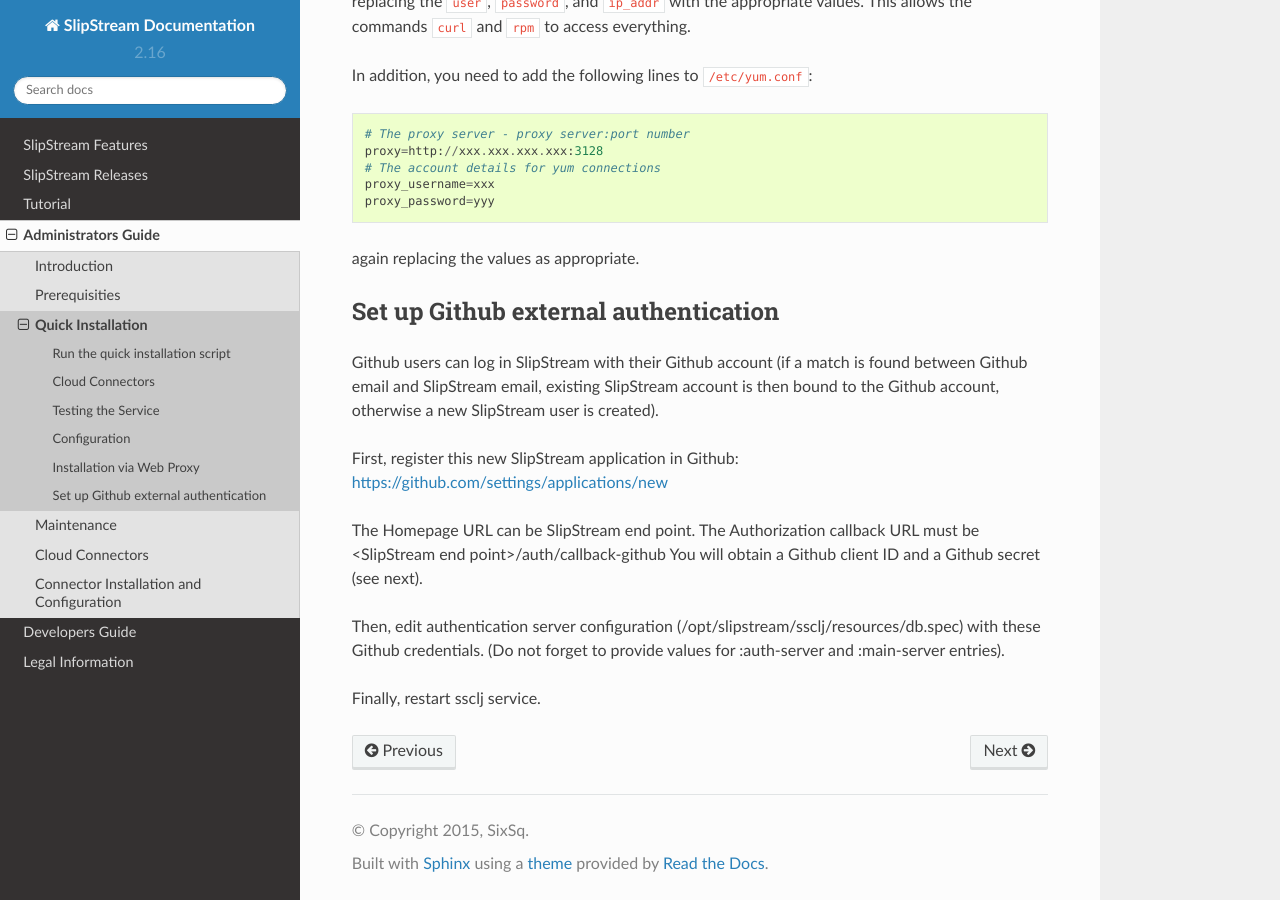
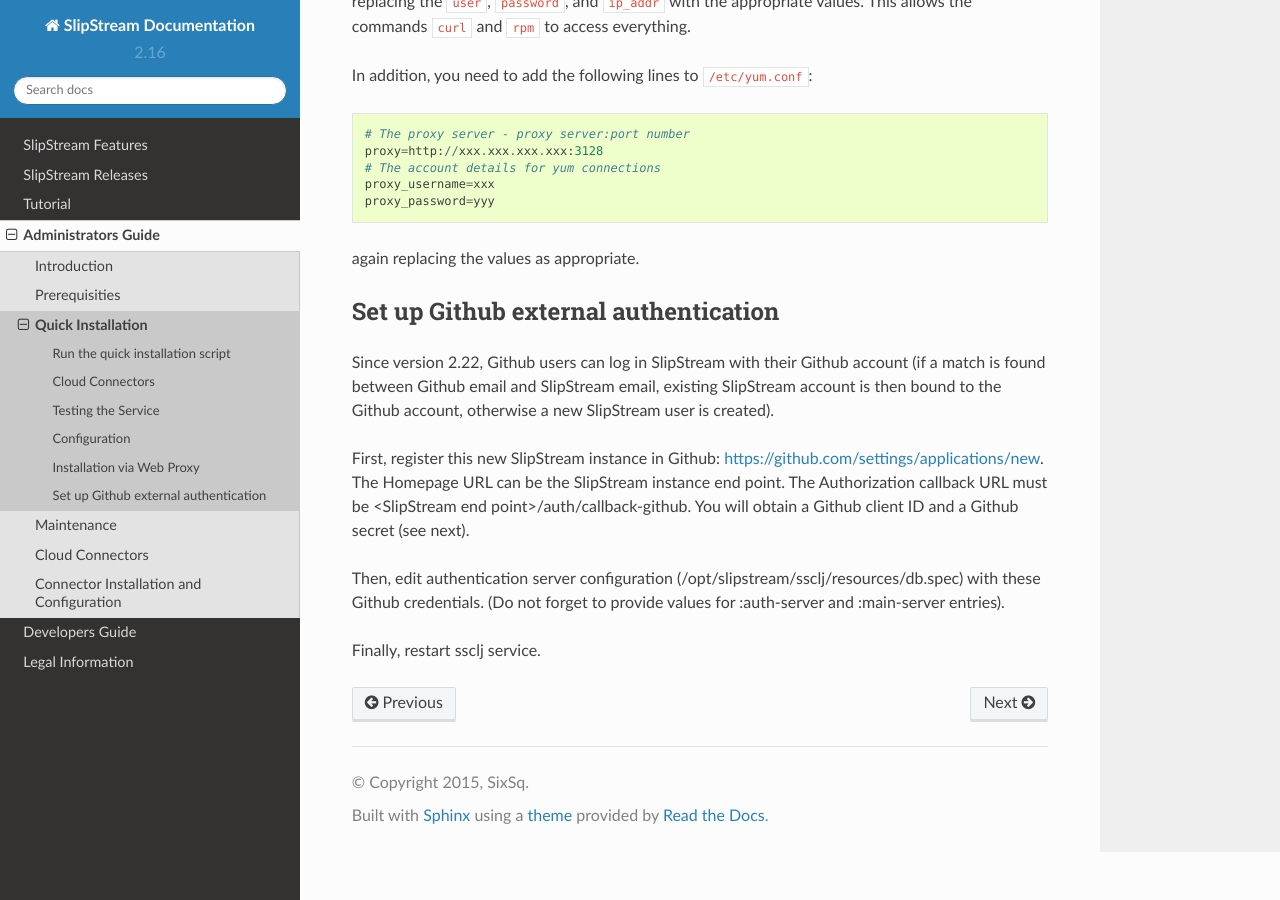
Before and after one commit to slipstream/SlipStreamDocumentation, a Sphinx documentation site: the page built from docs/administrator_guide/quick_installation.rst, in a window 1280 px wide and 900 px high, scrolled down 3172 px. Built offline with Sphinx 7.4.7 and the Read the Docs theme 2.0.0, drawn with Linux system fonts in a browser that asks for light colours.

Commit message:
Integrate remarks

```diff
--- a/docs/administrator_guide/quick_installation.rst
+++ b/docs/administrator_guide/quick_installation.rst
@@ -148,12 +148,11 @@
 Set up Github external authentication
 -------------------------------------
 
-Github users can log in SlipStream with their Github account (if a match is found between Github email and SlipStream email, existing SlipStream account is then bound to the Github account, otherwise a new SlipStream user is created).
+Since version 2.22, Github users can log in SlipStream with their Github account (if a match is found between Github email and SlipStream email, existing SlipStream account is then bound to the Github account, otherwise a new SlipStream user is created).
 
-First, register this new SlipStream application in Github: https://github.com/settings/applications/new
-
-The Homepage URL can be SlipStream end point.
-The Authorization callback URL must be <SlipStream end point>/auth/callback-github
+First, register this new SlipStream instance in Github: https://github.com/settings/applications/new.
+The Homepage URL can be the SlipStream instance end point.
+The Authorization callback URL must be <SlipStream end point>/auth/callback-github.
 You will obtain a Github client ID and a Github secret (see next).
 
 Then, edit authentication server configuration (/opt/slipstream/ssclj/resources/db.spec) with these Github credentials. (Do not forget to provide values for :auth-server and :main-server entries).
```
